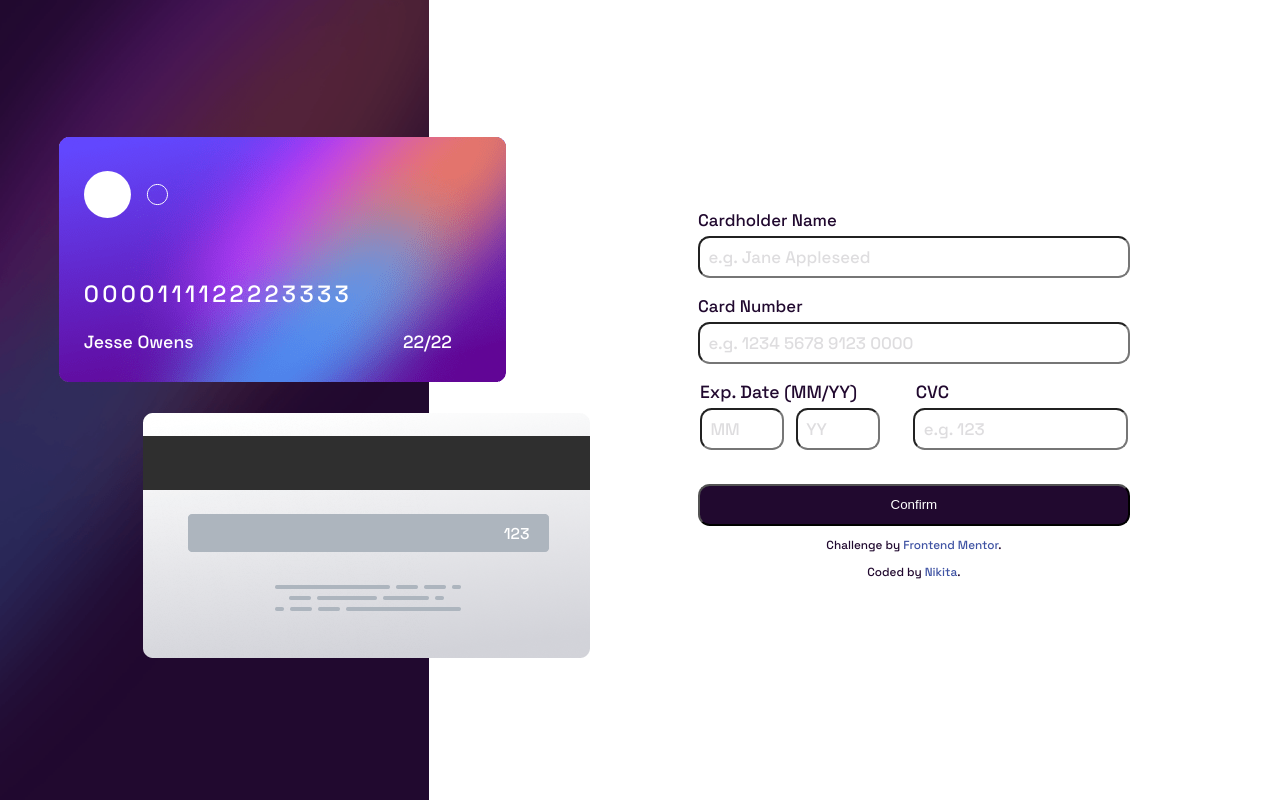
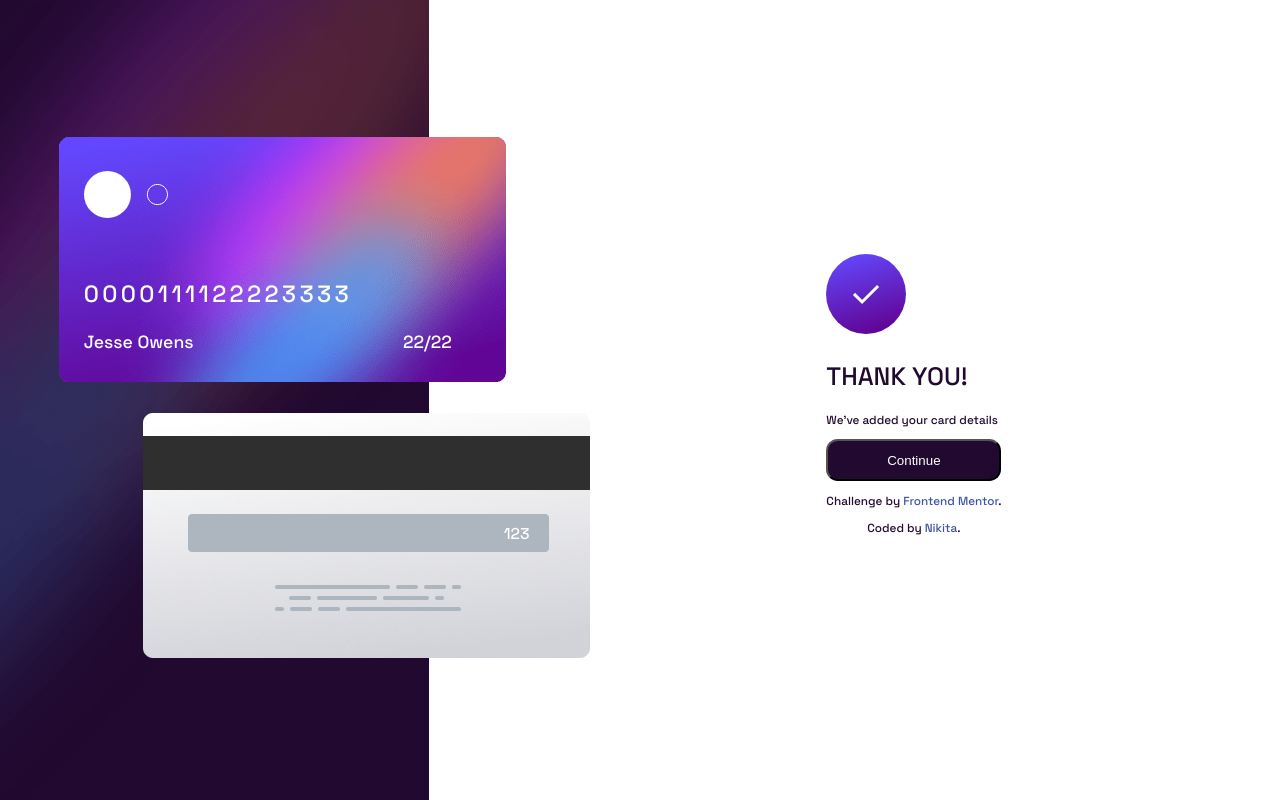
Before and after one commit to tossik8/card-details-form, a React (Vite) app in the folder vite-project/: page / in a window 1280 px wide. Built offline with nearby package versions, Linux system fonts and the light colour scheme.

Commit message:
Check isForm

```diff
--- a/vite-project/src/App.jsx
+++ b/vite-project/src/App.jsx
@@ -6,9 +6,11 @@ import Confirmation from './components/Confirmation';
 import Form from './components/Form';
 import frontCard from "./assets/images/bg-card-front.png";
 import backCard from "./assets/images/bg-card-back.png";
+import { useSelector } from 'react-redux';
 
 function App() {
 
+  const isForm = useSelector(state => state.formReducer.isForm);
   return (
     <div className="App">
       <main>
@@ -17,8 +19,7 @@ function App() {
                 <Card src={backCard} type="back" description="Back side of a credit card."/>
             </div>
             <div className="content">
-                <Form/>
-                {/*<Confirmation/>*/}
+                {isForm? <Form/>: <Confirmation/>}
                 <Attribution/>
             </div>
 
--- a/vite-project/src/components/Form.jsx
+++ b/vite-project/src/components/Form.jsx
@@ -27,8 +27,6 @@ const Form = () => {
     }
 
     const handleSubmit = () => {
-
-
         checkError(formReducer.cvc, 3, "cvc");
         checkError(formReducer.month, 2, "month");
         checkError(formReducer.year, 2, "year");
@@ -38,7 +36,7 @@ const Form = () => {
 
     function containsLetter(string){
         for(let i = 0; i < string.length; ++i){
-            if(isNaN(string.charAt(i))) return false;
+            if(isNaN(string.charAt(i)) || string.charAt(i) ===' ') return false;
         }
         return true;
     }
--- a/vite-project/src/store/formSlice.js
+++ b/vite-project/src/store/formSlice.js
@@ -8,7 +8,7 @@ const formSlice = createSlice({
         month:"",
         year:"",
         cvc:"",
-        isForm: true
+        isForm: false
     },
     reducers:{
         changeCardholderName(state, action){
```
